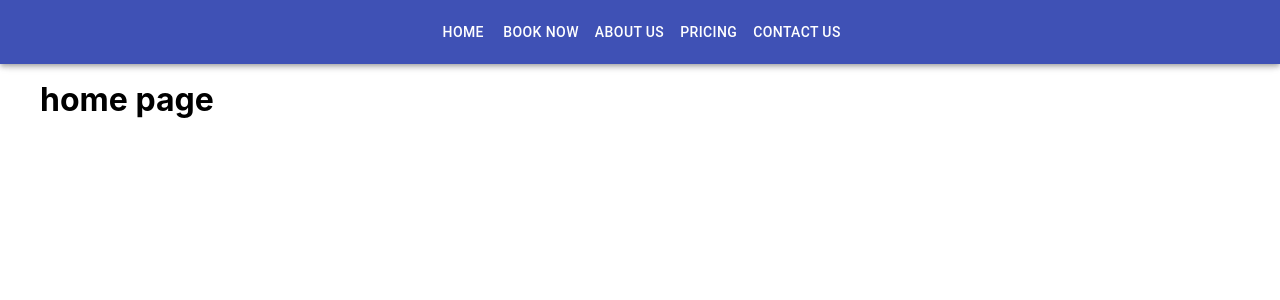
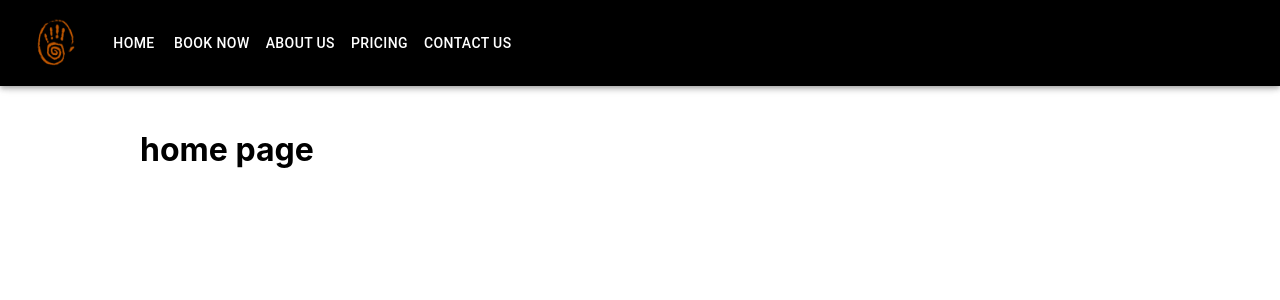
Before and after one commit to NSen29/TakapunaMassage, a React (Create React App) app in the folder takapuna-massage-frontend/: page / in a window 1280 px wide. Shown: the top 300 px of the page. Built offline with nearby package versions, Linux system fonts and the light colour scheme.

Commit message:
Added logo and changed text location

```diff
--- a/takapuna-massage-frontend/public/index.html
+++ b/takapuna-massage-frontend/public/index.html
@@ -2,14 +2,14 @@
 <html lang="en">
   <head>
     <meta charset="utf-8" />
-    <link rel="icon" href="%PUBLIC_URL%/favicon.ico" />
+    <link rel="icon" href="%PUBLIC_URL%/logo.png" />
     <meta name="viewport" content="width=device-width, initial-scale=1" />
     <meta name="theme-color" content="#000000" />
     <meta
       name="description"
       content="Web site created using create-react-app"
     />
-    <link rel="apple-touch-icon" href="%PUBLIC_URL%/logo192.png" />
+    <link rel="apple-touch-icon" href="%PUBLIC_URL%/logo.png" />
     <!--
       manifest.json provides metadata used when your web app is installed on a
       user's mobile device or desktop. See https://developers.google.com/web/fundamentals/web-app-manifest/
@@ -24,7 +24,7 @@
       work correctly both with client-side routing and a non-root public URL.
       Learn how to configure a non-root public URL by running `npm run build`.
     -->
-    <title>Booking application</title>
+    <title>Takapuna Therapeutic</title>
   </head>
   <body>
     <noscript>You need to enable JavaScript to run this app.</noscript>
--- a/takapuna-massage-frontend/src/App.css
+++ b/takapuna-massage-frontend/src/App.css
@@ -1,6 +1,7 @@
 html,
 body {
   margin: 0;
+  margin-top: 50px;
   font-family: -apple-system, BlinkMacSystemFont, 'Segoe UI', 'Roboto', 'Oxygen',
     'Ubuntu', 'Cantarell', 'Fira Sans', 'Droid Sans', 'Helvetica Neue',
     sans-serif;
@@ -10,9 +11,15 @@ body {
 
 .container {
   margin: 80px auto 0 auto;
-  max-width: 1200px;
+  max-width: 1000px;
 }
 
 .nav-container {
-  margin: auto;
+  color:white;
+  background-color: black;
 }
+
+.icon {
+  max-width: 10px;
+  max-height: 20px;
+}
--- a/takapuna-massage-frontend/src/components/Navbar.js
+++ b/takapuna-massage-frontend/src/components/Navbar.js
@@ -4,6 +4,9 @@ import Link from 'react-router-dom/Link';
 import AppBar from '@material-ui/core/AppBar';
 import Toolbar from '@material-ui/core/Toolbar';
 import Button from '@material-ui/core/Button';
+import IconButton from '@material-ui/core/IconButton';
+
+import logo from '../images/logo.png';
 
 
 export class Navbar extends Component {
@@ -11,6 +14,11 @@ export class Navbar extends Component {
         return (
             <AppBar>
                 <Toolbar className="nav-container">
+                    <IconButton edge="start" color="inherit">
+                        <Button color="inherit" component={Link} to="/">
+                        <img classname="icon" src={logo} alt="Logo" height="50px" width="50px" />
+                        </Button>
+                    </IconButton>
                     <Button color="inherit" component={Link} to="/">Home</Button>
                     <Button color="inherit" component={Link} to="/booking">Book now</Button>
                     <Button color="inherit" component={Link} to="/about">About us</Button>
@@ -22,4 +30,6 @@ export class Navbar extends Component {
     }
 }
 
-export default Navbar
+
+
+export default Navbar;
```
Also changed, not shown: takapuna-massage-frontend/public/logo.png (added), takapuna-massage-frontend/src/images/logo.png (added).
